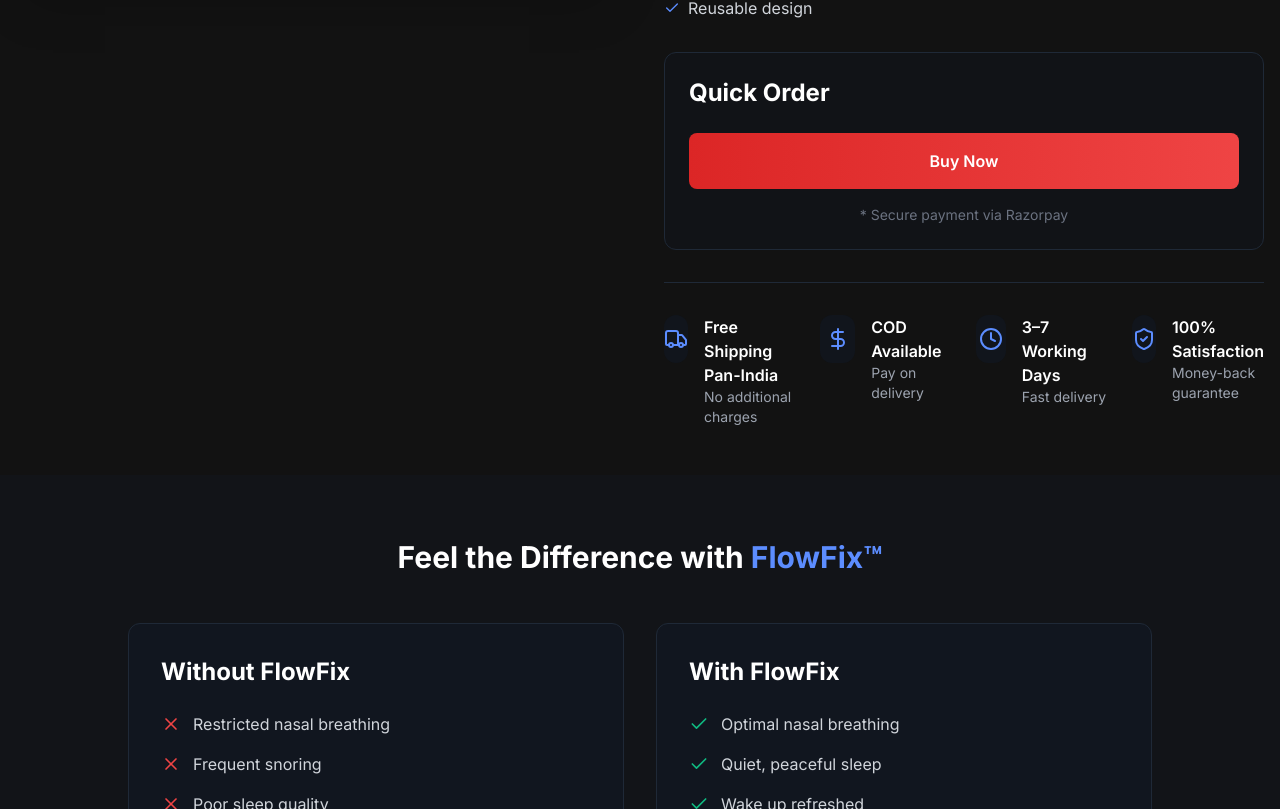
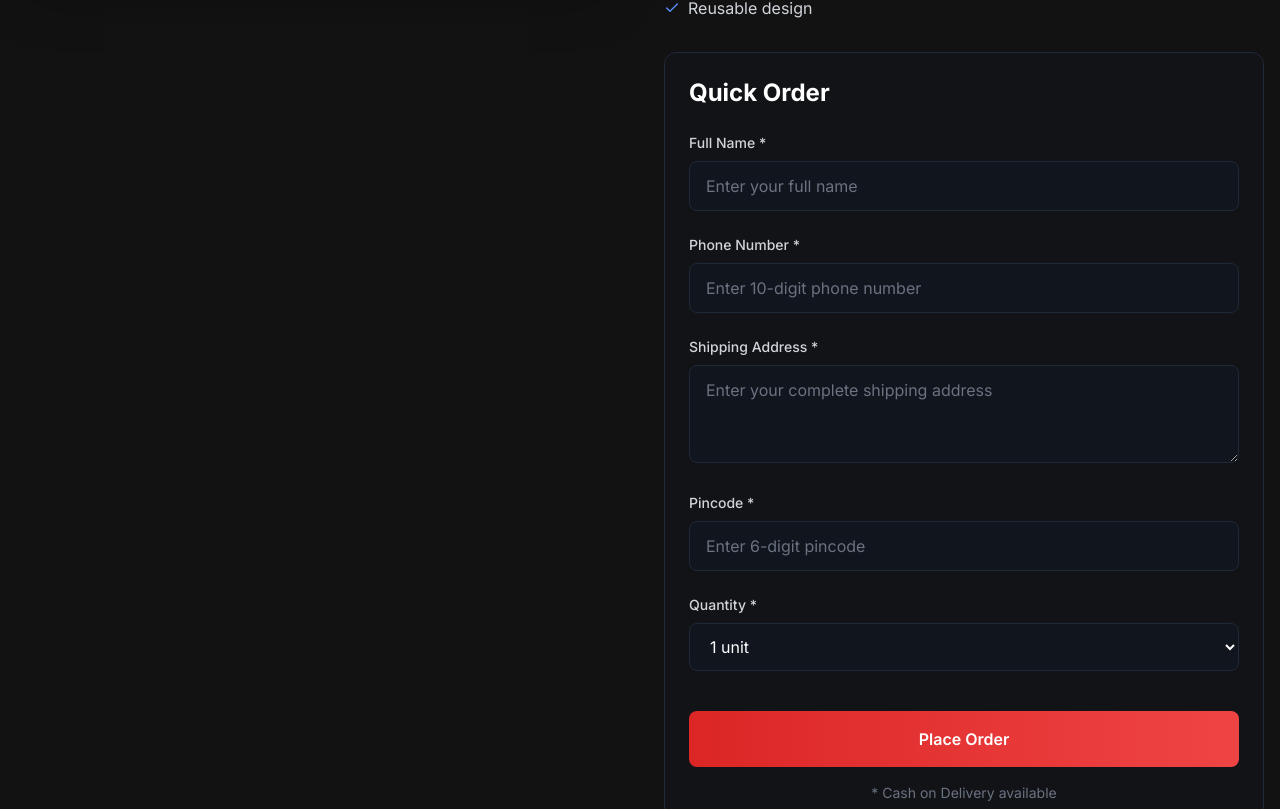
Before and after one commit to hemantmehrok/flowfix, a React (Vite) app: page /product in a window 1280 px wide. Shown: the part 611-1420 px from the top of the page. Built offline with nearby package versions, Linux system fonts and the light colour scheme.

Commit message:
Update OrderForm with Razorpay link

```diff
--- a/src/components/OrderForm.tsx
+++ b/src/components/OrderForm.tsx
@@ -21,20 +21,104 @@ const OrderForm: React.FC = () => {
   }
 
   return (
+    <form onSubmit={handleSubmit} className="space-y-6">
+      <input type="hidden" name="product" value="FlowFix Nasal Strips" />
+      <input type="hidden" name="payment_method" value="Cash on Delivery" />
+
       <div>
-      <a
-        href="https://rzp.io/rzp/spOthHZh"
-        target="_blank"
-        rel="noopener noreferrer"
-        className="w-full bg-gradient-to-r from-red-600 to-red-500 hover:from-red-500 hover:to-red-400 text-white font-semibold py-4 rounded-lg transition-all relative overflow-hidden group flex items-center justify-center"
+        <label htmlFor="name" className="block text-sm font-medium text-gray-300 mb-2">
+          Full Name *
+        </label>
+        <input
+          type="text"
+          id="name"
+          name="name"
+          required
+          className="w-full bg-gray-900/50 border border-gray-800 rounded-lg px-4 py-3 text-white placeholder-gray-500 focus:outline-none focus:border-royal-blue-500 transition-colors"
+          placeholder="Enter your full name"
+        />
+      </div>
+
+      <div>
+        <label htmlFor="phone" className="block text-sm font-medium text-gray-300 mb-2">
+          Phone Number *
+        </label>
+        <input
+          type="tel"
+          id="phone"
+          name="phone"
+          required
+          pattern="[0-9]{10}"
+          className="w-full bg-gray-900/50 border border-gray-800 rounded-lg px-4 py-3 text-white placeholder-gray-500 focus:outline-none focus:border-royal-blue-500 transition-colors"
+          placeholder="Enter 10-digit phone number"
+        />
+      </div>
+
+      <div>
+        <label htmlFor="address" className="block text-sm font-medium text-gray-300 mb-2">
+          Shipping Address *
+        </label>
+        <textarea
+          id="address"
+          name="address"
+          required
+          rows={3}
+          className="w-full bg-gray-900/50 border border-gray-800 rounded-lg px-4 py-3 text-white placeholder-gray-500 focus:outline-none focus:border-royal-blue-500 transition-colors"
+          placeholder="Enter your complete shipping address"
+        ></textarea>
+      </div>
+
+      <div>
+        <label htmlFor="pincode" className="block text-sm font-medium text-gray-300 mb-2">
+          Pincode *
+        </label>
+        <input
+          type="text"
+          id="pincode"
+          name="pincode"
+          required
+          pattern="[0-9]{6}"
+          className="w-full bg-gray-900/50 border border-gray-800 rounded-lg px-4 py-3 text-white placeholder-gray-500 focus:outline-none focus:border-royal-blue-500 transition-colors"
+          placeholder="Enter 6-digit pincode"
+        />
+      </div>
+
+      <div>
+        <label htmlFor="quantity" className="block text-sm font-medium text-gray-300 mb-2">
+          Quantity *
+        </label>
+        <select
+          id="quantity"
+          name="quantity"
+          value={quantity}
+          onChange={(e) => setQuantity(Number(e.target.value))}
+          required
+          className="w-full bg-gray-900/50 border border-gray-800 rounded-lg px-4 py-3 text-white focus:outline-none focus:border-royal-blue-500 transition-colors"
+        >
+          {[1, 2, 3, 4, 5].map((num) => (
+            <option key={num} value={num}>
+              {num} {num === 1 ? 'unit' : 'units'}
+            </option>
+          ))}
+        </select>
+      </div>
+
+      <div className="pt-4">
+        <button
+          type="submit"
+          disabled={state.submitting}
+          className="w-full bg-gradient-to-r from-red-600 to-red-500 hover:from-red-500 hover:to-red-400 text-white font-semibold py-4 rounded-lg transition-all relative overflow-hidden group"
         >
           <div className="absolute top-0 -left-full w-full h-full bg-gradient-to-r from-transparent via-white/30 to-transparent transform group-hover:translate-x-[200%] transition-transform duration-1000"></div>
-        <span className="relative z-10">Buy Now</span>
-      </a>
+          <span className="relative z-10">
+            {state.submitting ? 'Placing Order...' : 'Place Order'}
+          </span>
+        </button>
         <p className="text-sm text-gray-500 text-center mt-4">
-        * Secure payment via Razorpay
+          * Cash on Delivery available
         </p>
       </div>
+    </form>
   );
 };
 
```
Lines whose indentation alone changed are shown as unchanged.
